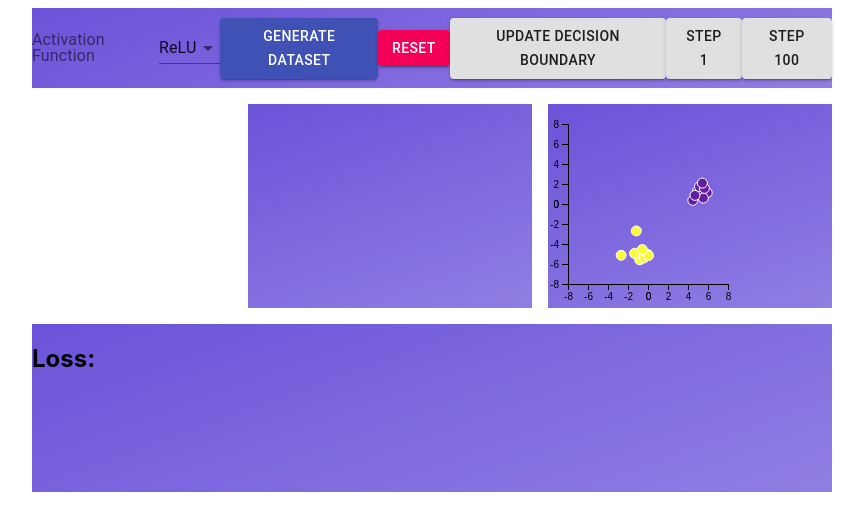
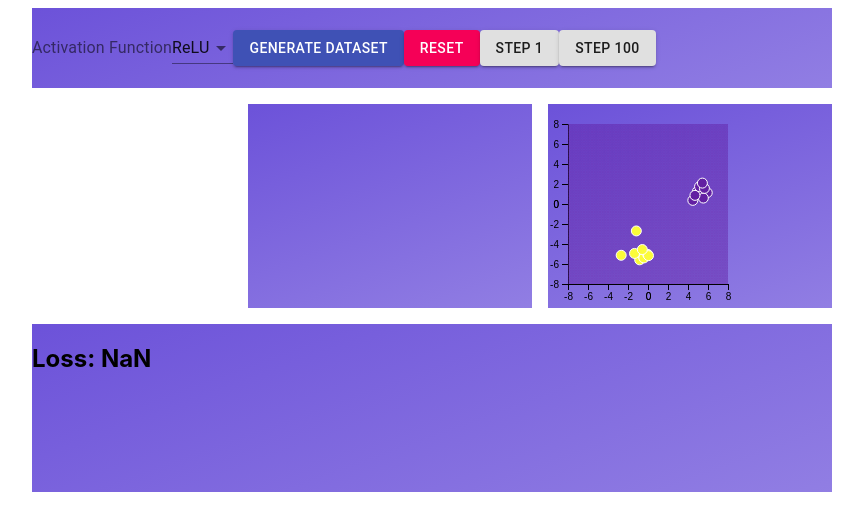
Before and after one commit to BrandonAGoodwin/nn-visualiser, a React (Create React App) app: page / in a window 1280 px wide. Shown: the top 530 px of the page, without its empty margins (208-1072 px from the left). Built offline with nearby package versions, Linux system fonts and the light colour scheme.

Commit message:
Added Activations dictionary to visControls and created MainPage config useEffect

```diff
--- a/src/components/MainPage.tsx
+++ b/src/components/MainPage.tsx
@@ -8,11 +8,10 @@ import * as nn from './../NeuralNet';
 import './../MainPage.css'
 import styled from '@emotion/styled';
 
-interface NNConfig {
+export interface NNConfig {
     networkShape: number[];
     activationFunction: string;
     noise: number;
-
 }
 
 type PageProps = {
@@ -35,80 +34,53 @@ const SizedButton = styled("button")`
 
 function MainPage(props: PageProps) {
     const [dataset, setDataset] = useState<Dataset2D[]>([]);
-    const [network, setNetwork] = useState<nn.Node[][]>([]);
-    const [decisionBoundary, setDecisionBoundary] = useState<Dataset2D[]>([]);
-    const [loss, setLoss] = useState<number>();
     const [config, setConfig] = useState<NNConfig>(
         {
             networkShape: [2, 4, 4, 1],
             activationFunction: "ReLU",
             noise: 0
         }
-    )
+    );
+    const [network, setNetwork] = useState<nn.Node[][]>(vis.start(config));
+    const [decisionBoundary, setDecisionBoundary] = useState<Dataset2D[]>(vis.getOutputDecisionBoundary(network, props.numCells, props.xDomain, props.yDomain));
+    const [loss, setLoss] = useState<number>(vis.getCost(network, dataset));
 
-    const [activationFunction, setActivationFunction] = useState<string>("ReLU")
-    // const xDomain = [-8, 8];
-    // const yDomain = [-8, 8];
-    // const noSamples = 30;
-    // const gausData = vis.get2GaussDist(noSamples);
-    // const network = vis.start([2, 2, 1], vis.generateInputIds());
-
-    //const numCells = 100;
-    //const container = createRef<HTMLDivElement>();
-
-
-    // constructor(props : PageProps) {
-    //     super(props)
-    //     state = {
-    //         decisionBoundary: vis.getOutputDecisionBoundary(network, numCells, xDomain, yDomain)
-    //     };
-    // }
+    // useEffect(() => {
+    //     console.log("useEffect init MainPage");
+    //     generateNetwork();
+    //     generateDataset();
+    // },[]);
 
     useEffect(() => {
-        console.log("useEffect init MainPage");
+        console.log("Config change useEffect");
         generateNetwork();
         generateDataset();
-    },[]);
+        updateDecisionBoundary();
+    },[config]);
+
+    const generateDataset = () => {
+        console.log("Generating dataset");
+        setDataset(vis.get2GaussDist(props.noSamples));
+    }
+
+    const generateNetwork = () => {
+        console.log("Generating network");
+        setNetwork(vis.start(config));
+    }
+
+    const updateDecisionBoundary = () => {
+        console.log("Updating decision boundary");
+        // Don't like numcells having to be the same
+        network && setDecisionBoundary(vis.getOutputDecisionBoundary(network, props.numCells, props.xDomain, props.yDomain));
+    }
 
     const reset = () => {
         console.log("Reset");
         generateNetwork();
         generateDataset();
-        updateDecisionBoundary();
+        //updateDecisionBoundary();
     }
 
-    const generateDataset = () => {
-        console.log("Generating dataset");
-        setDataset(vis.get2GaussDist(props.noSamples));
-    }
-    // componentDidMount() { // HAppen after the components have rendered
-    //     test();
-    // }
-
-    const generateNetwork = () => {
-        console.log("Generating network");
-        setNetwork(vis.start([2, 4, 4, 1], vis.generateInputIds()));
-    }
-
-    const updateDecisionBoundary = () => {
-        console.log("Updating decision boundary");
-        // Don't like numcells having to be the same
-    //     setState({
-    //         decisionBoundary: vis.getOutputDecisionBoundary(network, numCells, xDomain, yDomain)
-    //     });
-        network && setDecisionBoundary(vis.getOutputDecisionBoundary(network, props.numCells, props.xDomain, props.yDomain));
-    }
-
-
-    // test() {
-    //     console.log(vis.getCost(network, gausData))
-    //     for (let i = 0; i < 1000; i++) {
-    //         //console.log("Step")
-    //         vis.step(network, gausData);
-    //     }
-    //     console.log(network)
-    //     console.log(vis.getCost(network, gausData))
-    // }
 
     const step = (noSteps: number) => { // 1
         console.log(`MainPage step(${noSteps})`);
@@ -125,7 +97,6 @@ function MainPage(props: PageProps) {
     }
 
     const handleActivationChange = (e: React.ChangeEvent<{ value: unknown }>) => {
-        //setActivationFunction(e.target.value as string)
         setConfig({...config, activationFunction: e.target.value as string})
     }
 
@@ -139,27 +110,22 @@ function MainPage(props: PageProps) {
                 </Select>
                 <Button variant={"contained"} color={"primary"} onClick={generateDataset}> Generate Dataset </Button>
                 <Button variant={"contained"} color={"secondary"} onClick={reset}> Reset </Button>
-                <Button variant={"contained"} onClick={() => updateDecisionBoundary()}> Update Decision Boundary </Button>
                 <Button variant={"contained"} onClick={() => step(1)}> Step 1</Button>
                 <Button variant={"contained"} onClick={() => step(100)}> Step 100</Button>
             </div>
             <div className="network"></div>
             <div className="nn-graph">
-                {dataset && <NNGraph // MAKE FUNCTIONAL COM
-                    //id = {"graph-1"}
-                    //container = {}
+                {dataset && <NNGraph
                     dataset = {dataset}
                     density = {100}
                     canvasWidth = {160}
-                    //canvasHeight = {640}
                     margin = {20}
                     numCells = {props.numCells}
                     xDomain = {props.xDomain}
                     yDomain = {props.yDomain}
                     decisionBoundary = {decisionBoundary}
                 />}
-                {/* {dataset && <NNGraph // MAKE FUNCTIONAL COM
-                    id = {"graph-2"}
+                {/* {dataset && <NNGraph
                     dataset = {dataset}
                     density = {100}
                     canvasWidth = {320}
--- a/src/visControl.ts
+++ b/src/visControl.ts
@@ -1,10 +1,16 @@
 import * as nn from "./NeuralNet";
 import { generateTwoGaussianData, Dataset2D } from "./datasets";
+import { NNConfig } from "./components/MainPage";
 import * as d3 from "d3";
 
 interface InputFunc {
     f: (x: number, y: number) => number;
     label: string;
+}
+
+let ACTIVATIONS: { [name: string]: nn.ActivationFunction } = {
+    "ReLU" : nn.Activations.RELU,
+    "Sigmoid": nn.Activations.SIGMOID,
 }
 
 let INPUTS: { [name: string]: InputFunc } = {
@@ -26,11 +32,11 @@ export function generateInputIds(): string[] {
     return inputIds;
 }
 
-export function start(networkShape: number[], inputIds: string[]): nn.Node[][] {
+export function start(config: NNConfig): nn.Node[][] {
 
     // GenerateInputId's might beable to come back in here
 
-    let network = nn.generateNetwork(networkShape, nn.Activations.SIGMOID, nn.Activations. TANH, inputIds);
+    let network = nn.generateNetwork(config.networkShape, ACTIVATIONS[config.activationFunction], nn.Activations.TANH, generateInputIds());
     console.log(network);
 
     return network;
```
